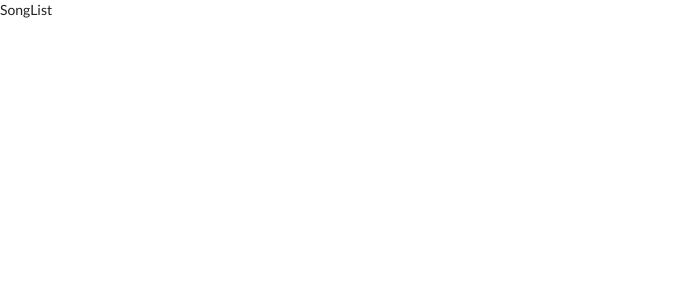
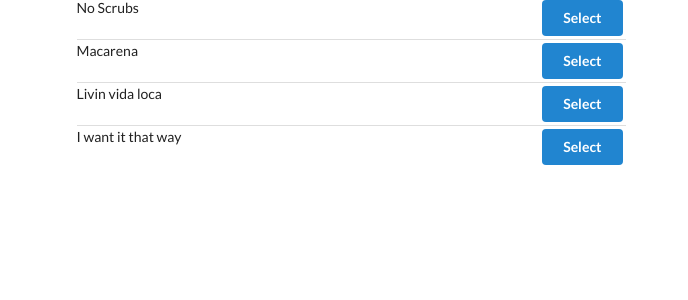
Before and after one commit to amoljagtap17/react-redux-songs, a React (Create React App) app: page / in a window 1280 px wide. Shown: the top 300 px of the page, without its empty margins (0-688 px from the left). Built offline with nearby package versions, Linux system fonts and the light colour scheme.

Commit message:
Building List with Redux data

```diff
--- a/src/components/App.js
+++ b/src/components/App.js
@@ -3,8 +3,12 @@
 
 const App = () => {
   return (
-    <div>
-      <SongList />
+    <div className="ui container grid">
+      <div className="row">
+        <div className="column eight wide">
+          <SongList />
+        </div>
+      </div>
     </div>
   )
 }
--- a/src/components/SongList.js
+++ b/src/components/SongList.js
@@ -2,8 +2,22 @@
 import { connect } from 'react-redux'
 
 class SongList extends Component {
+  renderList() {
+    return this.props.songs.map((song, index) => {
+      return (
+        <div className="item" key={index}>
+          <div className="right floated content">
+            <button className="ui button primary">Select</button>
+          </div>
+
+          <div className="content">{song.title}</div>
+        </div>
+      )
+    })
+  }
+
   render() {
-    return <div>SongList</div>
+    return <div className="ui divided list">{this.renderList()}</div>
   }
 }
 
```
